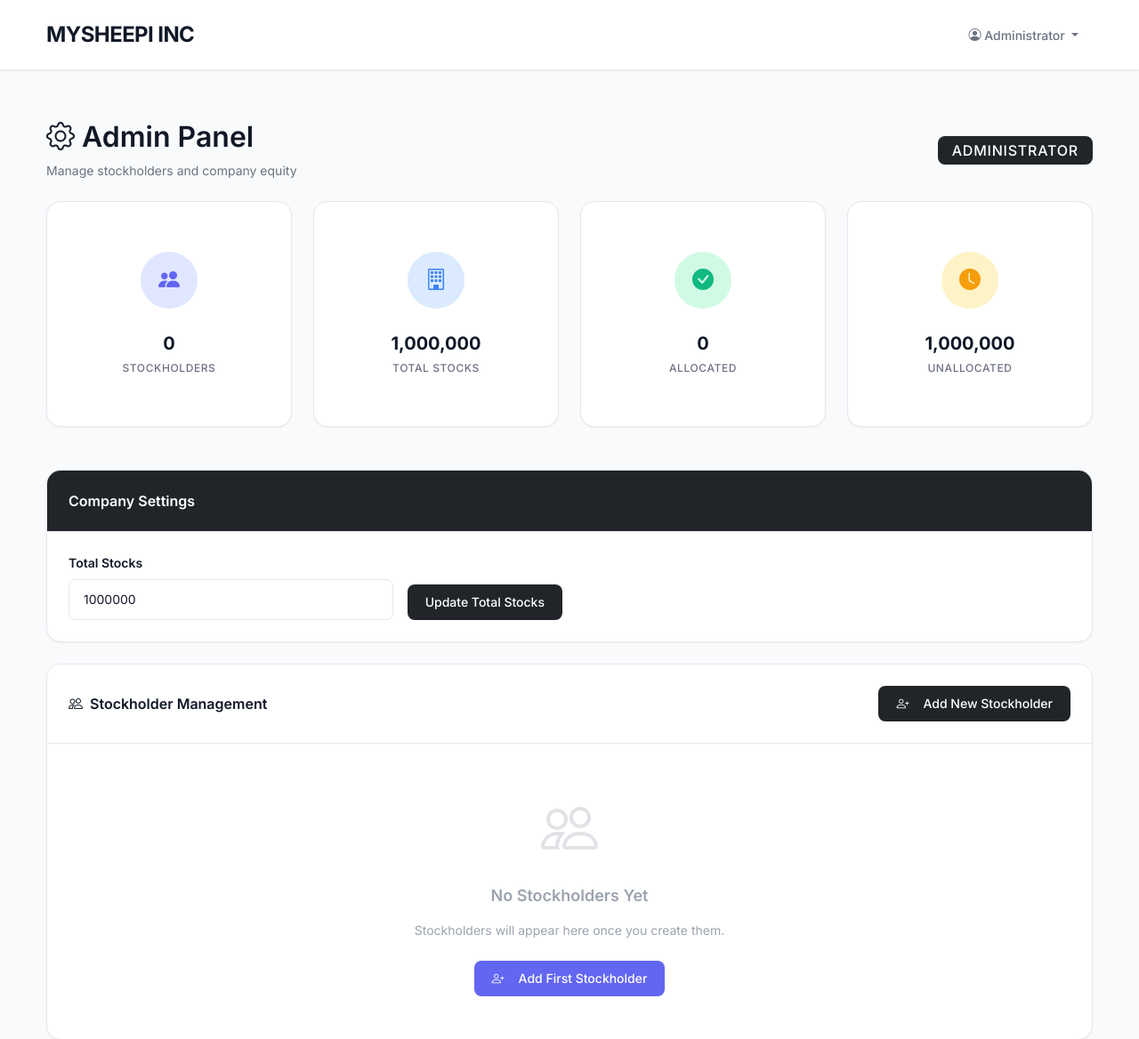
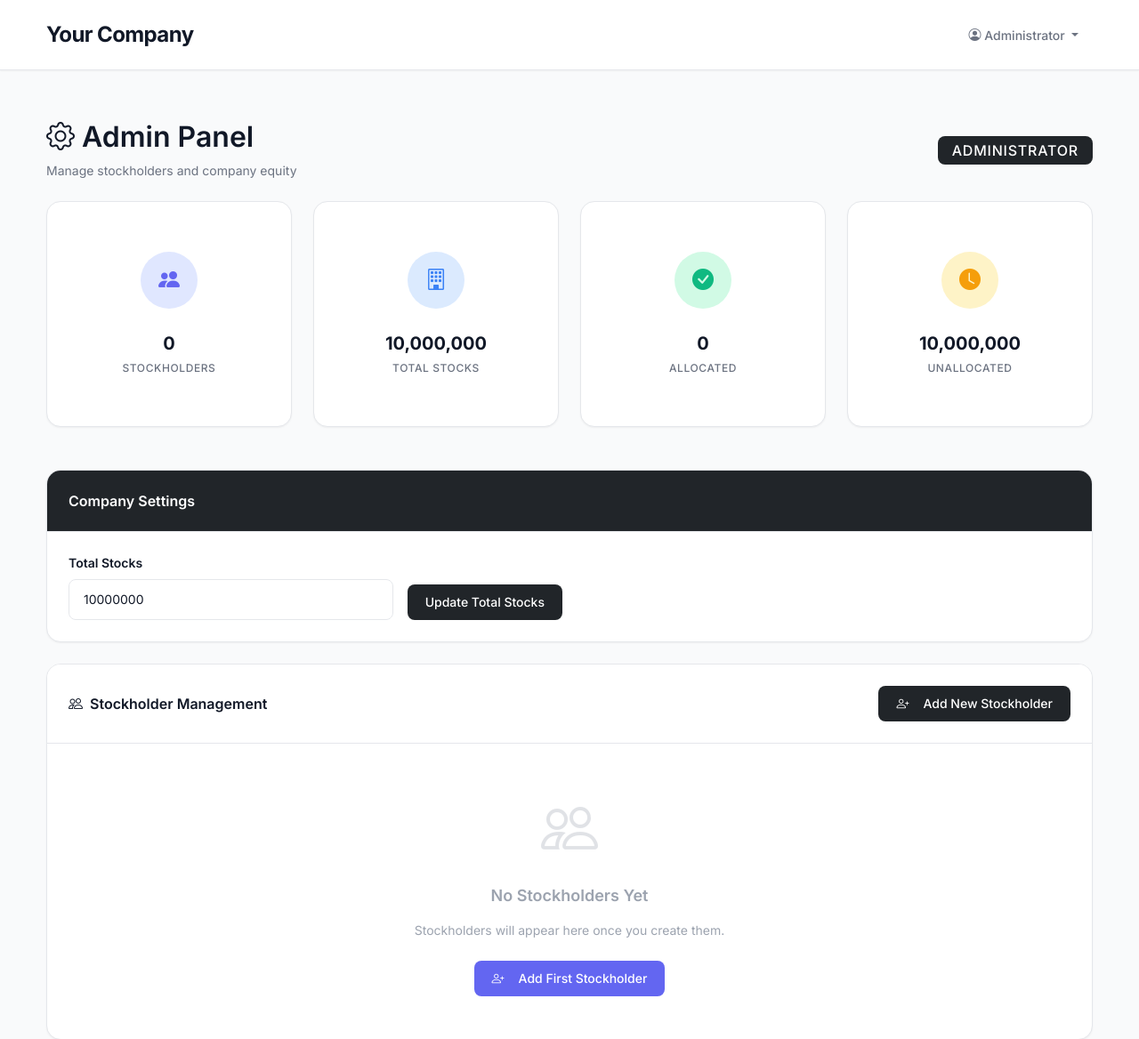
Before and after one commit to phira-ventures/carta_direct_portal, a Flask app: page /admin in a window 1280 px wide. Shown: the top 1168 px of the page at 89% size. Run offline with Flask 3, Linux system fonts and the light colour scheme; a user stored in the database is signed in; data comes from the database, SQL or seed files in the repository; data that the repository does not hold is empty; some libraries are stand-ins or nearby versions.

Commit message:
update company name

```diff
--- a/app.py
+++ b/app.py
@@ -516,6 +516,22 @@ def startup_cleanup():
         app.logger.error(f"Error during startup cleanup: {e}")
 
 
+@app.context_processor
+def inject_company_info():
+    """Make company info available to all templates."""
+    from database import get_db_connection
+
+    conn = get_db_connection()
+    company = conn.execute(
+        "SELECT company_name, total_stocks FROM company_info LIMIT 1"
+    ).fetchone()
+    conn.close()
+    return {
+        "company_name": company["company_name"] if company else "Your Company",
+        "company_total_stocks": company["total_stocks"] if company else 0,
+    }
+
+
 @app.route("/admin/export_database")
 @login_required
 def export_database():
--- a/database.py
+++ b/database.py
@@ -159,7 +159,7 @@ def init_database():
             INSERT INTO company_info (total_stocks, company_name)
             VALUES (?, ?)
         """,
-            (1000000, Config.COMPANY_NAME),
+            (10000000, Config.COMPANY_NAME),
         )
 
     conn.commit()
--- a/templates/base.html
+++ b/templates/base.html
@@ -22,7 +22,7 @@
     <nav class="navbar navbar-expand-lg navbar-light bg-white">
         <div class="container">
             <a class="navbar-brand fw-bold" href="{{ url_for('index') }}">
-                MYSHEEPI INC
+                {{ company_name }}
             </a>
 
             {% if current_user.is_authenticated %}
```
